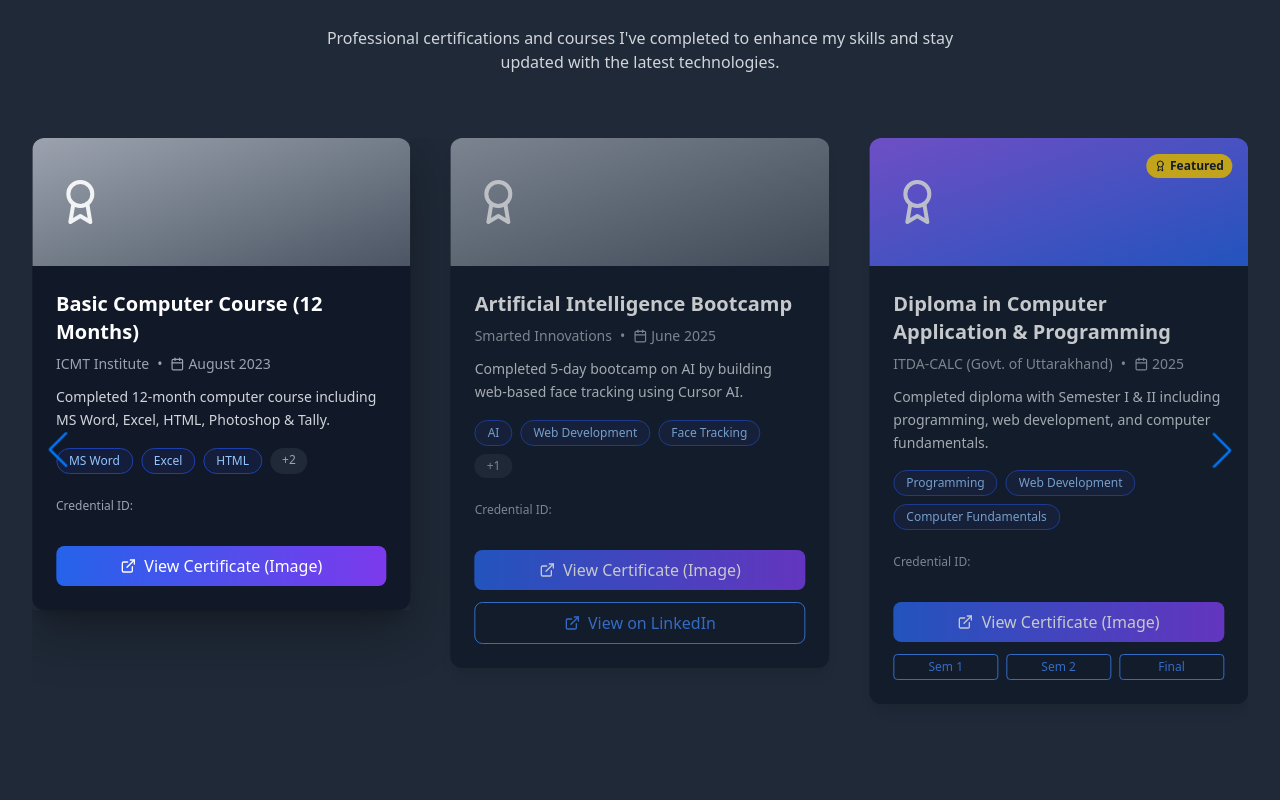
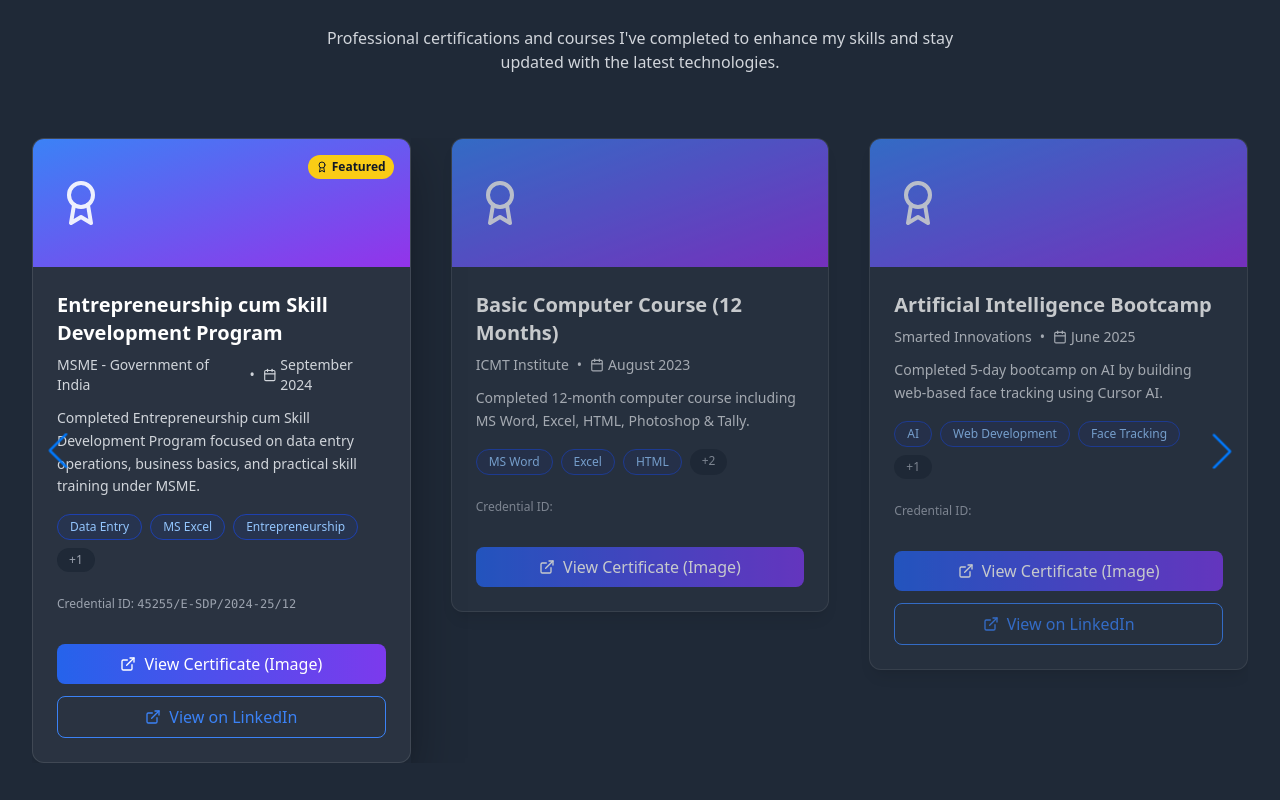
Before and after one commit to Ayushbangwal/Portfolio-website, a React (Create React App) app: page / in a window 1280 px wide. Shown: the part 2700-3500 px from the top of the page. Built offline with nearby package versions, Linux system fonts and the light colour scheme; the HTML template or start-up script is replaced by a standard one.

Commit message:
certificate ui improved

```diff
--- a/src/components/Certificates.js
+++ b/src/components/Certificates.js
@@ -93,15 +93,12 @@ const Certificates = () => {
           y: -8,
           boxShadow: '0 20px 40px rgba(0,0,0,0.15)'
         }}
-       className="bg-white dark:bg-gray-900 rounded-xl shadow-lg overflow-hidden flex flex-col hover:shadow-2xl transition-all duration-300 group"
+       className="bg-white/5 border border-white/10 rounded-xl shadow-lg overflow-hidden
+flex flex-col hover:shadow-2xl transition-all duration-300 group h-full"
 
       >
         {/* Certificate Header */}
-        <div className={`relative h-32 bg-gradient-to-br ${
-          certificate.featured
-            ? 'from-accent-500 to-primary-600'
-            : 'from-gray-400 to-gray-600'
-        } p-6`}>
+       <div className="relative h-32 bg-gradient-to-br from-blue-500 to-purple-600 p-6">
           <div className="absolute top-4 right-4">
             {certificate.featured && (
               <span className="bg-yellow-400 text-gray-900 text-xs font-bold px-2 py-1 rounded-full flex items-center gap-1">
@@ -121,11 +118,12 @@ const Certificates = () => {
 
 
             <div className="p-6 flex flex-col">
-          <h3 className="text-xl font-bold mb-2 text-gray-900 dark:text-white group-hover:text-primary-600 transition-colors">
+            <h3 className="text-xl font-bold mb-2 text-white group-hover:text-purple-400 transition-colors">
+
             {certificate.title}
           </h3>
 
-          <div className="flex items-center gap-2 text-sm text-gray-600 dark:text-gray-400 mb-3">
+            <div className="flex items-center gap-2 text-sm text-gray-300 mb-3">
             <span className="font-medium">{certificate.issuer}</span>
             <span>•</span>
             <div className="flex items-center gap-1">
@@ -134,7 +132,7 @@ const Certificates = () => {
             </div>
           </div>
 
-          <p className="text-gray-600 dark:text-gray-300 mb-4 text-sm leading-relaxed">
+            <p className="text-gray-300 mb-4 text-sm leading-relaxed">
             {certificate.description}
           </p>
 
@@ -249,7 +247,7 @@ const Certificates = () => {
   <Swiper
     modules={[Navigation, Autoplay]}
     navigation
-    autoplay={{delay: 3500, disableOnInteraction: false }}
+    autoplay={{ delay: 6000, disableOnInteraction: true }}
     loop={true}
     centeredSlides={false}
     spaceBetween={40}
@@ -268,41 +266,62 @@ const Certificates = () => {
 </motion.div>
 {selectedCert && (
   <div
-    className="fixed inset-0 bg-black/70 flex items-center justify-center z-50"
-    onClick={() => setSelectedCert(null)}
+    className="fixed inset-0 bg-black/80 flex items-center
+    justify-center z-[9999] p-4"
+    onMouseDown={() => setSelectedCert(null)}
   >
-
     <div
-      className="bg-white dark:bg-gray-900 p-4 rounded-xl max-w-3xl w-full relative"
-      onClick={(e) => e.stopPropagation()}
+      className="relative bg-gray-900 border border-white/10
+      rounded-2xl p-4 w-full max-w-3xl"
+      onMouseDown={(e) => e.stopPropagation()}
     >
-
-      {/* ❌ Close button */}
+      {/* Close Button */}
       <button
-        onClick={() => setSelectedCert(null)}
-        className="absolute top-2 right-2 text-white bg-red-500 px-2 py-1 rounded"
+        type="button"
+        onMouseDown={(e) => {
+          e.stopPropagation();
+          setSelectedCert(null);
+        }}
+        className="absolute -top-3 -right-3 z-10 w-8 h-8
+        bg-red-500 hover:bg-red-600 text-white rounded-full
+        flex items-center justify-center text-sm font-bold
+        shadow-lg transition-colors cursor-pointer"
       >
-        X
+        ✕
       </button>
 
-      {/* 📸 Slider */}
+      {/* Certificate title */}
+      <p className="text-white font-semibold text-center mb-3
+      text-sm truncate px-6">
+        {selectedCert.title}
+      </p>
+
+      {/* Image/Slider */}
       <Swiper
+        key={selectedCert.id}
         modules={[Navigation]}
         navigation
         spaceBetween={20}
         slidesPerView={1}
       >
-        {(selectedCert.certificateUrls || [selectedCert.certificateUrl]).map((url, i) => (
+        {(selectedCert.certificateUrls ||
+          [selectedCert.certificateUrl]).map((url, i) => (
           <SwiperSlide key={i}>
             <img
               src={url}
-              alt="certificate"
-              className="w-full max-h-[70vh] object-contain rounded"
+              alt={`certificate-${i}`}
+              className="w-full max-h-[75vh] object-contain rounded-lg"
             />
           </SwiperSlide>
         ))}
       </Swiper>
 
+      {/* Slide count (only if multiple) */}
+      {selectedCert.certificateUrls?.length > 1 && (
+        <p className="text-center text-gray-400 text-xs mt-2">
+          Use arrows to navigate between pages
+        </p>
+      )}
     </div>
   </div>
 )}
```
